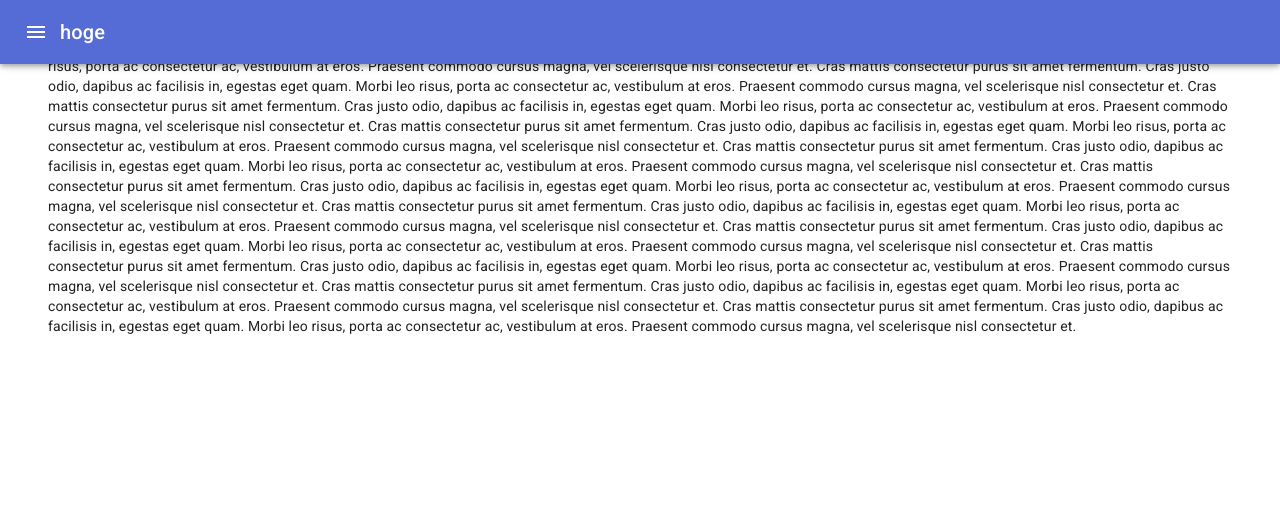
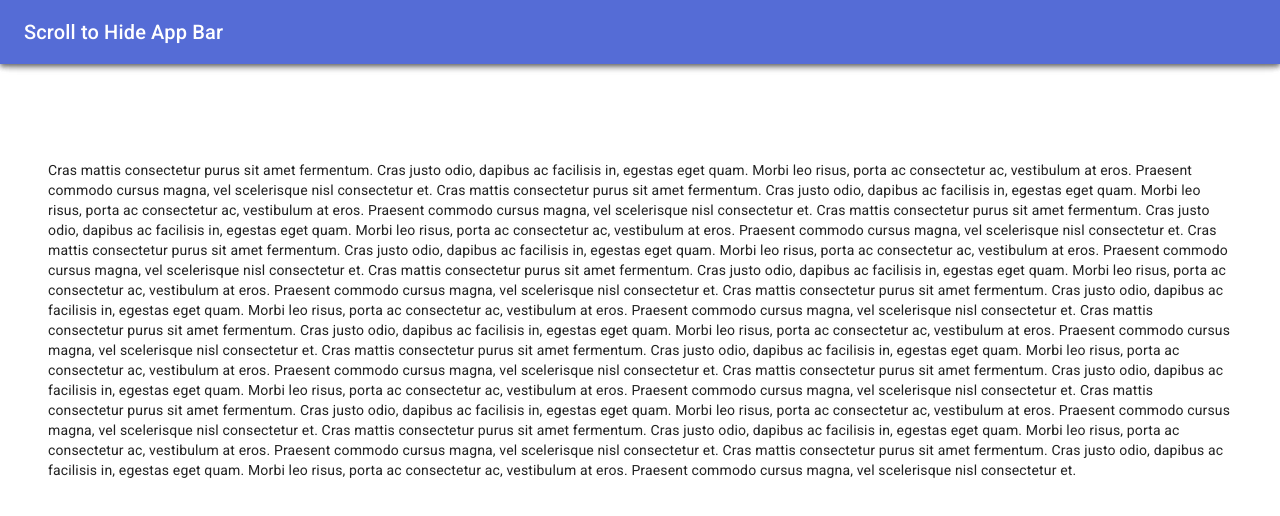
Before and after one commit to TakeruTakeru/takelog, a Next.js app: page /v1/test in a window 1280 px wide. Shown: the top 516 px of the page. Built offline with nearby package versions, Linux system fonts and the light colour scheme; a web font is replaced by a local one.

Commit message:
fixed bug #scrolling to top is not working #header is not displayed correctly

```diff
--- a/components/actions/ScrollToTop.js
+++ b/components/actions/ScrollToTop.js
@@ -12,14 +12,14 @@ function ScrollToTopIcon() {
   );
 }
 
-export default function ScrollToTopIconWrapped( { anchorId }) {
+export default function ScrollToTopIconWrapped( { targetId }) {
     return (
-        <Wrapper anchorId={anchorId}>
+        <Wrapper anchorId={targetId}>
             <ScrollToTopIcon />
         </Wrapper>
     );
 }
 
 ScrollToTopIconWrapped.propTypes = {
-  anchorId: PropTypes.string
+  targetId: PropTypes.string.isRequired
 };
--- a/components/common/IconLink.js
+++ b/components/common/IconLink.js
@@ -21,8 +21,8 @@ const CustomLink = ({ href, children, classes }) => {
 };
 
 CustomLink.propTypes = {
-  href: PropTypes.string,
-  children: PropTypes.element,
+  href: PropTypes.string.isRequired,
+  children: PropTypes.element.isRequired,
   classes: PropTypes.object,
 };
 
--- a/components/common/Link.js
+++ b/components/common/Link.js
@@ -2,7 +2,6 @@ import React from 'react';
 import PropTypes from 'prop-types';
 import Link from 'next/link';
 import { withStyles } from '@material-ui/core/styles';
-import color from '@material-ui/core/colors/purple';
 
 const BasicLinkStyle = {
   root: {
@@ -26,8 +25,8 @@ const BasicLink = ({ href, title, classes }) => {
 };
 
 BasicLink.propTypes = {
-  href: PropTypes.string,
-  title: PropTypes.string,
+  href: PropTypes.string.isRequired,
+  title: PropTypes.string.isRequired,
   classes: PropTypes.object,
 };
 
--- a/components/layout/header/MobileAppBar.js
+++ b/components/layout/header/MobileAppBar.js
@@ -9,21 +9,31 @@ import PropTypes from 'prop-types';
 // for parent components, I need to implement this as a class
 export default class Bar extends React.Component {
   render() {
-    const { title, onClickMenuIcon } = this.props;
+    const { title, onClickMenuIcon} = this.props;
     return (
+      <React.Fragment>
         <AppBar>
+          {/* Toolbar makes children to flex element. */}
           <Toolbar>
-        <IconButton edge="start" color="inherit" aria-label="menu" onClick={onClickMenuIcon}>
+            <IconButton
+              edge="start"
+              color="inherit"
+              aria-label="menu"
+              onClick={onClickMenuIcon}
+            >
               <MenuIcon />
             </IconButton>
             <Typography variant="h6">{title}</Typography>
           </Toolbar>
         </AppBar>
+        {/* Toolbar possessing header's height dynamicaly.  */}
+        <Toolbar id="top"/>
+      </React.Fragment>
     );
   }
 }
 
 Bar.propTypes = {
-  title: PropTypes.string,
-  onClickMenuIcon: PropTypes.func
+  title: PropTypes.string.isRequired,
+  onClickMenuIcon: PropTypes.func.isRequired,
 };
--- a/components/layout/header/MobileDrawer.js
+++ b/components/layout/header/MobileDrawer.js
@@ -19,8 +19,8 @@ export default function MobileDrawer({
 }
 
 MobileDrawer.propTypes = {
-  isOpen: PropTypes.bool,
-  onClose: PropTypes.func,
-  linkList: PropTypes.array,
+  isOpen: PropTypes.bool.isRequired,
+  onClose: PropTypes.func.isRequired,
+  linkList: PropTypes.array.isRequired,
   anchor: PropTypes.string,
 };
--- a/components/layout/header/MobileMenuList.js
+++ b/components/layout/header/MobileMenuList.js
@@ -90,8 +90,8 @@ function MobilePureDrawerList({ linkList, onClick, classes }) {
 }
 
 MobilePureDrawerList.propTypes = {
-  linkList: PropTypes.array,
-  onClick: PropTypes.func,
+  linkList: PropTypes.array.isRequired,
+  onClick: PropTypes.func.isRequired,
   classes: PropTypes.object,
 };
 
--- /dev/null
+++ b/components/layout/header/index.js
@@ -0,0 +1,53 @@
+import React from 'react';
+import PropTypes from 'prop-types';
+import CssBaseline from '@material-ui/core/CssBaseline';
+import HideWhenScrolling from '~/components/actions/HideWhenScrolling';
+import AppBar from './MobileAppBar';
+import Drawer from './MobileDrawer';
+
+export default function Layout({ id, title, linkList }) {
+  const [state, setState] = React.useState({
+    menuDrawer: false,
+  });
+
+  const onClickMenuIcon = event => {
+    if (
+      event.type === 'keydown' &&
+      (event.key === 'Tab' || event.key === 'Shift')
+    ) {
+      return;
+    }
+    setState({ ...state, menuDrawer: true });
+  };
+
+  const onCloseDrawer = event => {
+    if (
+      event.type === 'keydown' &&
+      (event.key === 'Tab' || event.key === 'Shift')
+    ) {
+      return;
+    }
+    setState({ ...state, menuDrawer: false });
+  };
+
+  return (
+    <div id={id}>
+      <CssBaseline />
+      <HideWhenScrolling>
+        <AppBar onClickMenuIcon={onClickMenuIcon} title={title} />
+      </HideWhenScrolling>
+      <Drawer
+        onClose={onCloseDrawer}
+        anchor="top"
+        isOpen={state.menuDrawer}
+        linkList={linkList}
+      />
+    </div>
+  );
+}
+
+Layout.propTypes = {
+  id: PropTypes.string.isRequired,
+  title: PropTypes.string.isRequired,
+  linkList: PropTypes.array.isRequired,
+};
--- a/components/layout/index.js
+++ b/components/layout/index.js
@@ -1,61 +1,31 @@
 import React from 'react';
 import PropTypes from 'prop-types';
-import CssBaseline from '@material-ui/core/CssBaseline';
 import Box from '@material-ui/core/Box';
 import Container from '@material-ui/core/Container';
-import HideWhenScrolling from '~/components/actions/HideWhenScrolling';
 import ScrollToTop from '~/components/actions/ScrollToTop';
-import AppBar from './header/MobileAppBar';
-import Drawer from './header/MobileDrawer';
-import { LINK_CONFIG } from '~/config';
+import Header from './header';
 
-export default function Layout({ children }) {
-  const [state, setState] = React.useState({
-    menuDrawer: false,
-  });
+const ELEMENT_ID_MAP = {
+  headerId: 'root-header',
+  bodyId: 'root-body',
+  footerId: 'root-footer'
+};
 
-  const onClickMenuIcon = event => {
-    if (
-      event.type === 'keydown' &&
-      (event.key === 'Tab' || event.key === 'Shift')
-    ) {
-      return;
-    }
-    setState({ ...state, menuDrawer: true });
-  };
-
-  const onCloseDrawer = event => {
-    if (
-      event.type === 'keydown' &&
-      (event.key === 'Tab' || event.key === 'Shift')
-    ) {
-      return;
-    }
-    setState({ ...state, menuDrawer: false });
-  };
-
+export default function Layout({ children, title, linkList }) {
+  const { headerId } = ELEMENT_ID_MAP;
   return (
-    <div id="top">
-      <React.Fragment>
-        <CssBaseline />
-        <HideWhenScrolling>
-          <AppBar onClickMenuIcon={onClickMenuIcon} title="hoge" />
-        </HideWhenScrolling>
-        <Drawer
-          onClose={onCloseDrawer}
-          anchor="top"
-          isOpen={state.menuDrawer}
-          linkList={LINK_CONFIG}
-        />
-        <Container>
-          <Box my={2}>{children}</Box>
-          <ScrollToTop anchorId="top" />
-        </Container>
-      </React.Fragment>
+    <div>
+      <Header id={headerId} title={title} linkList={linkList} />
+      <Container>
+        <Box my={2}>{children}</Box>
+        <ScrollToTop targetId={headerId} />
+      </Container>
     </div>
   );
 }
 
 Layout.propTypes = {
-  children: PropTypes.element,
+  children: PropTypes.element.isRequired,
+  title: PropTypes.string.isRequired,
+  linkList: PropTypes.array.isRequired,
 };
--- a/config.js
+++ b/config.js
@@ -6,6 +6,8 @@ export const LINK_CONFIG = [
     { title: 'Profile', href: '/v1/profile' },
     { title: 'Blog', href: '/v1/blog' }
   ];
+
+export const TITLE = 'TakeLog';
 
 // Create a theme instance.
 export const theme = createMuiTheme({
--- a/pages/_app.js
+++ b/pages/_app.js
@@ -4,6 +4,7 @@ import { theme } from '~/config';
 import { MuiThemeProvider } from '@material-ui/core/styles';
 import CssBaseline from '@material-ui/core/CssBaseline';
 import Layout from '~/components/layout';
+import { LINK_CONFIG, TITLE } from '~/config';
 
 class MyApp extends App {
   componentDidMount() {
@@ -22,7 +23,7 @@ class MyApp extends App {
         <MuiThemeProvider theme={theme}>
           {/* CssBaseline kickstart an elegant, consistent, and simple baseline to build upon. */}
           <CssBaseline />
-          <Layout>
+          <Layout title={TITLE} linkList={LINK_CONFIG}>
             <Component {...pageProps} />
           </Layout>
         </MuiThemeProvider>
--- a/pages/v1/home.js
+++ b/pages/v1/home.js
@@ -1,6 +1,6 @@
+import React from 'react';
 
-
-export default function() {
+function Home() {
   return (
     <div>
       <div>
@@ -16,3 +16,5 @@ Praesent commodo cursus magna, vel scelerisque nisl consectetur et.`
     </div>
   );
 }
+
+export default Home;
--- a/pages/v1/test.js
+++ b/pages/v1/test.js
@@ -1,10 +1,49 @@
 import React from 'react';
+import PropTypes from 'prop-types';
+import AppBar from '@material-ui/core/AppBar';
+import Toolbar from '@material-ui/core/Toolbar';
+import Typography from '@material-ui/core/Typography';
+import CssBaseline from '@material-ui/core/CssBaseline';
+import useScrollTrigger from '@material-ui/core/useScrollTrigger';
 import Box from '@material-ui/core/Box';
 import Container from '@material-ui/core/Container';
-import ScrollToTop from '~/components/actions/ScrollToTop';
+import Slide from '@material-ui/core/Slide';
 
-export default function HideAppBar() {
+function HideOnScroll(props) {
+  const { children, window } = props;
+  // Note that you normally won't need to set the window ref as useScrollTrigger
+  // will default to window.
+  // This is only being set here because the demo is in an iframe.
+  const trigger = useScrollTrigger({ target: window ? window() : undefined });
+
   return (
+    <Slide appear={false} direction="down" in={!trigger}>
+      {children}
+    </Slide>
+  );
+}
+
+HideOnScroll.propTypes = {
+  children: PropTypes.element.isRequired,
+  /**
+   * Injected by the documentation to work in an iframe.
+   * You won't need it on your project.
+   */
+  window: PropTypes.func,
+};
+
+export default function HideAppBar(props) {
+  return (
+    <React.Fragment>
+      <CssBaseline />
+      <HideOnScroll {...props}>
+        <AppBar>
+          <Toolbar>
+            <Typography variant="h6">Scroll to Hide App Bar</Typography>
+          </Toolbar>
+        </AppBar>
+      </HideOnScroll>
+      <Toolbar />
       <Container>
         <Box my={2}>
           {[...new Array(12)]
@@ -12,11 +51,11 @@ export default function HideAppBar() {
               () => `Cras mattis consectetur purus sit amet fermentum.
 Cras justo odio, dapibus ac facilisis in, egestas eget quam.
 Morbi leo risus, porta ac consectetur ac, vestibulum at eros.
-Praesent commodo cursus magna, vel scelerisque nisl consectetur et.`
+Praesent commodo cursus magna, vel scelerisque nisl consectetur et.`,
             )
             .join('\n')}
         </Box>
-      <ScrollToTop anchorId="top" />
       </Container>
+    </React.Fragment>
   );
 }
```
Lines whose indentation alone changed are shown as unchanged.
